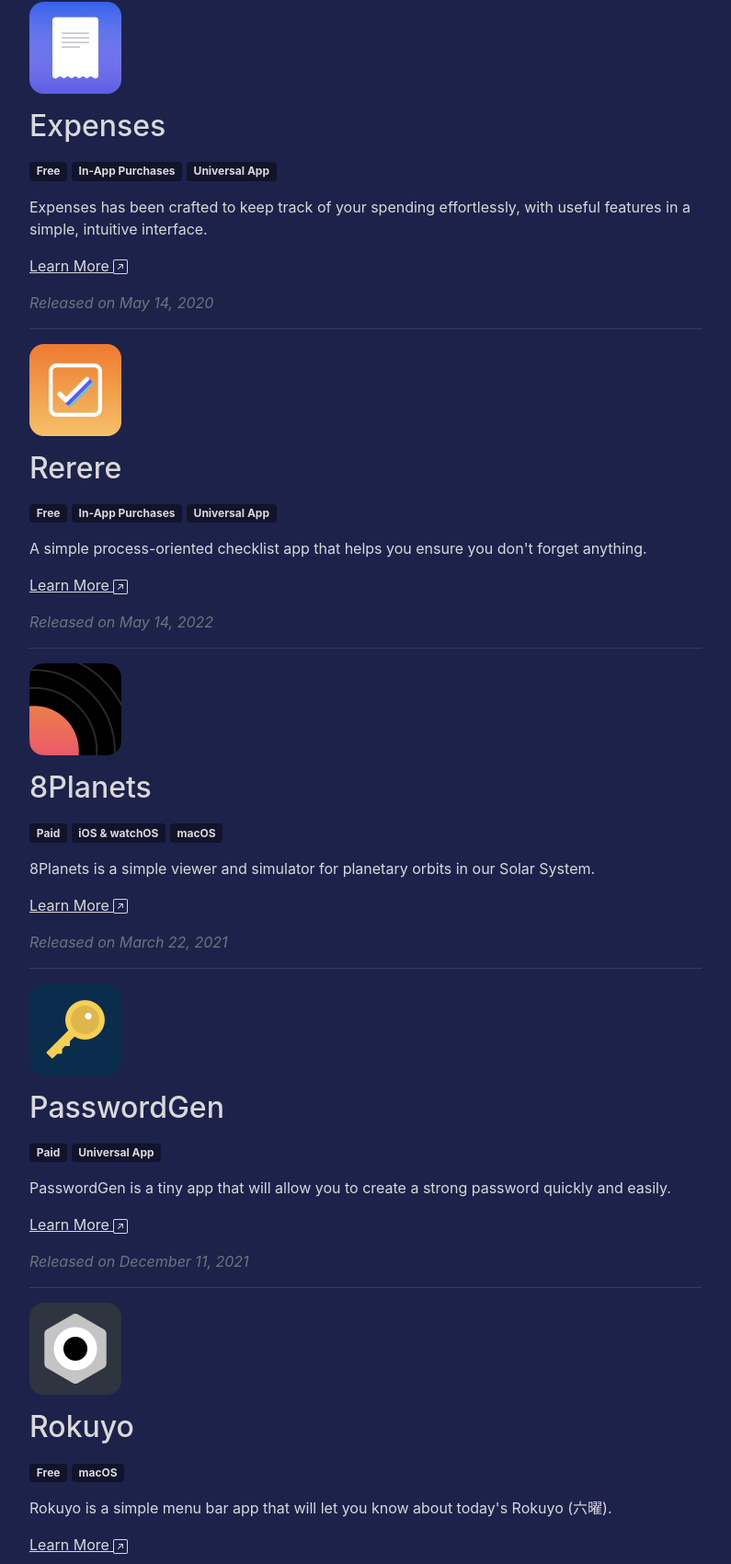
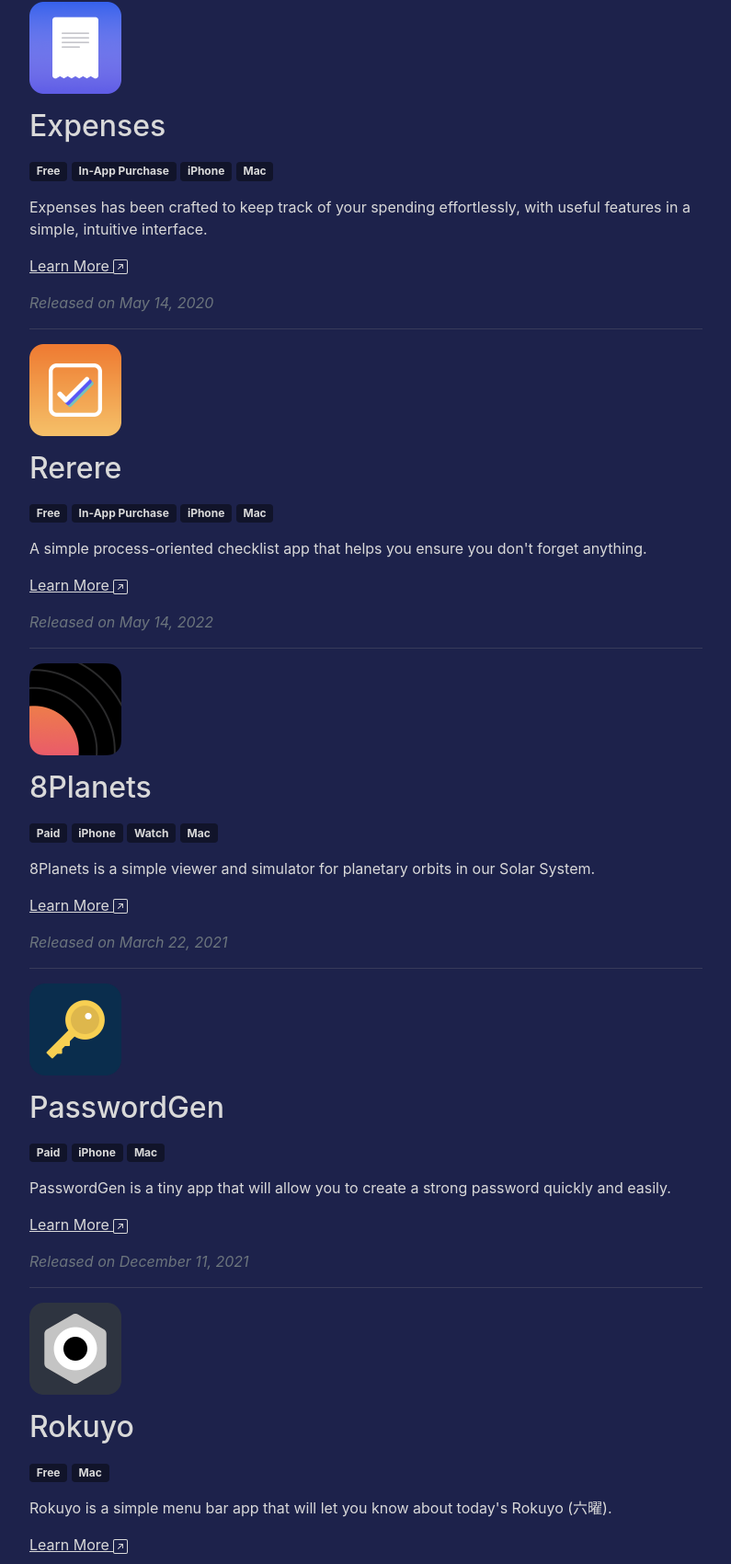
Before and after one commit to bluecometlabs/bluecometlabs.com, a Jekyll site: the page built from pages/index.md, in a window 1280 px wide. Shown: the part 499-2199 px from the top of the page at 92% size, without its empty margins (242-1037 px from the left). Built offline with Jekyll 4.4.1, drawn with Linux system fonts in a browser that asks for light colours.

Commit message:
Update app page

```diff
--- a/_includes/apps.html
+++ b/_includes/apps.html
@@ -5,8 +5,9 @@
     <h2>Expenses</h2>
     <div>
         <span class="badge badge-pill">Free</span>
-        <span class="badge badge-pill">In-App Purchases</span>
-        <span class="badge badge-pill">Universal App</span>
+        <span class="badge badge-pill">In-App Purchase</span>
+        <span class="badge badge-pill">iPhone</span>
+        <span class="badge badge-pill">Mac</span>
     </div>
     <p>Expenses has been crafted to keep track of your spending effortlessly, with useful features in a simple, intuitive interface.</p>
     <p ><a href="{{ site.links.expenses }}" target="_blank">Learn More {% include icons/arrow-up-right-square.html %}</a></p>
@@ -20,8 +21,9 @@
     <h2>Rerere</h2>
     <div>
         <span class="badge badge-pill">Free</span>
-        <span class="badge badge-pill">In-App Purchases</span>
-        <span class="badge badge-pill">Universal App</span>
+        <span class="badge badge-pill">In-App Purchase</span>
+        <span class="badge badge-pill">iPhone</span>
+        <span class="badge badge-pill">Mac</span>
     </div>
     <p>A simple process-oriented checklist app that helps you ensure you don't forget anything.</p>
     <p><a href="{{ site.links.rerere }}" target="_blank">Learn More {% include icons/arrow-up-right-square.html %}</a></p>
@@ -35,9 +37,9 @@
     <h2>8Planets</h2>
     <div>
         <span class="badge badge-pill">Paid</span>
-        <span class="badge badge-pill">iOS & watchOS</span>
-        <span class="badge badge-pill"></span>
-        <span class="badge badge-pill">macOS</span>
+        <span class="badge badge-pill">iPhone</span>
+        <span class="badge badge-pill">Watch</span>
+        <span class="badge badge-pill">Mac</span>
     </div>
     <p>8Planets is a simple viewer and simulator for planetary orbits in our Solar System.</p>
     <p><a href="{{ site.links.eightplanets }}" target="_blank">Learn More {% include icons/arrow-up-right-square.html %}</a></p>
@@ -51,7 +53,8 @@
     <h2>PasswordGen</h2>
     <div>
         <span class="badge badge-pill">Paid</span>
-        <span class="badge badge-pill">Universal App</span>
+        <span class="badge badge-pill">iPhone</span>
+        <span class="badge badge-pill">Mac</span>
     </div>
     <p>PasswordGen is a tiny app that will allow you to create a strong password quickly and easily.</p>
     <p><a href="{{ site.links.passwordgen }}" target="_blank">Learn More {% include icons/arrow-up-right-square.html %}</a></p>
@@ -65,7 +68,7 @@
     <h2>Rokuyo</h2>
     <div>
         <span class="badge badge-pill">Free</span>
-        <span class="badge badge-pill">macOS</span>
+        <span class="badge badge-pill">Mac</span>
     </div>
     <p>Rokuyo is a simple menu bar app that will let you know about today's Rokuyo (六曜).</p>
     <p><a href="{{ site.links.rokuyo }}" target="_blank">Learn More {% include icons/arrow-up-right-square.html %}</a></p>
```
